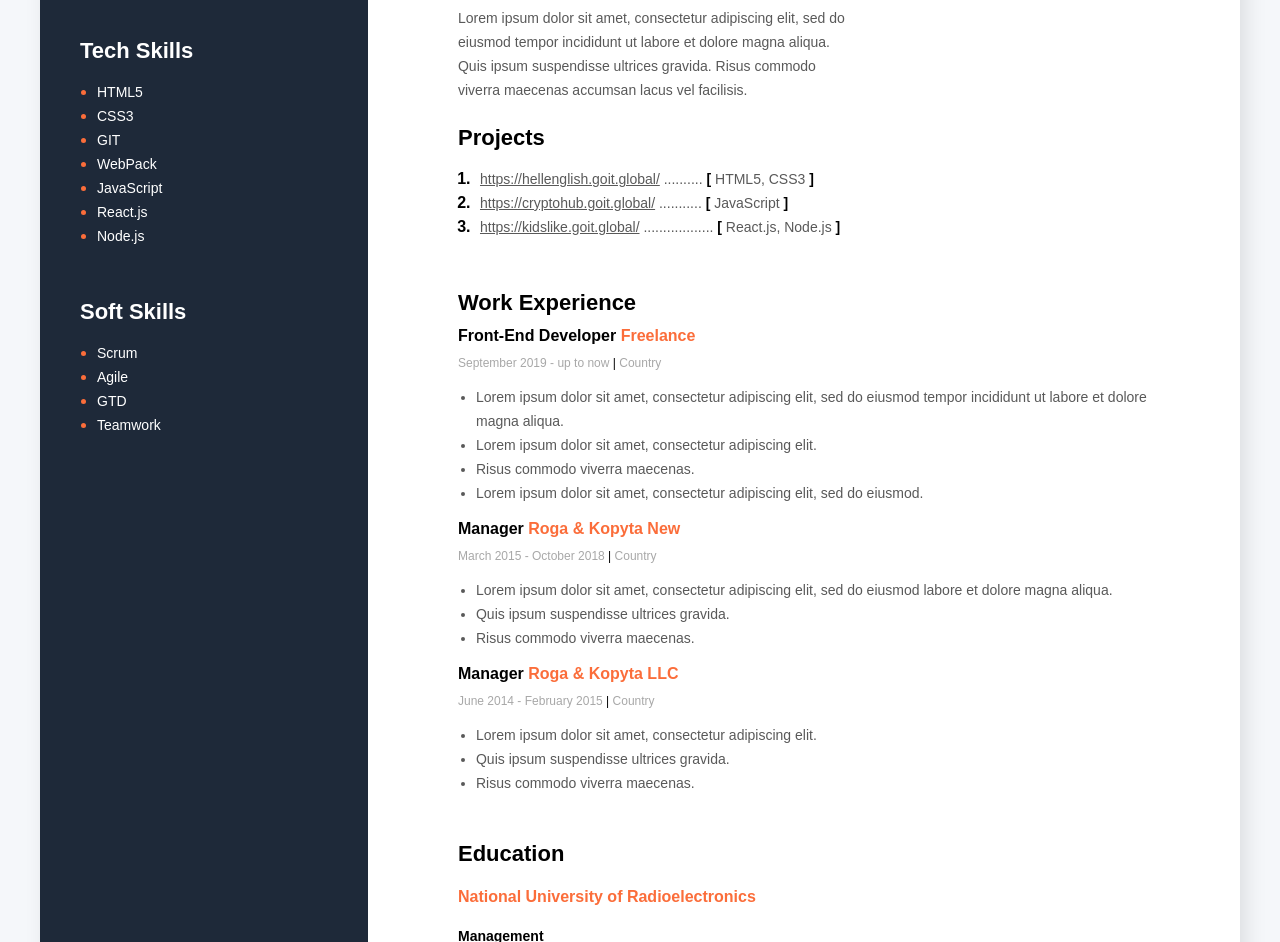
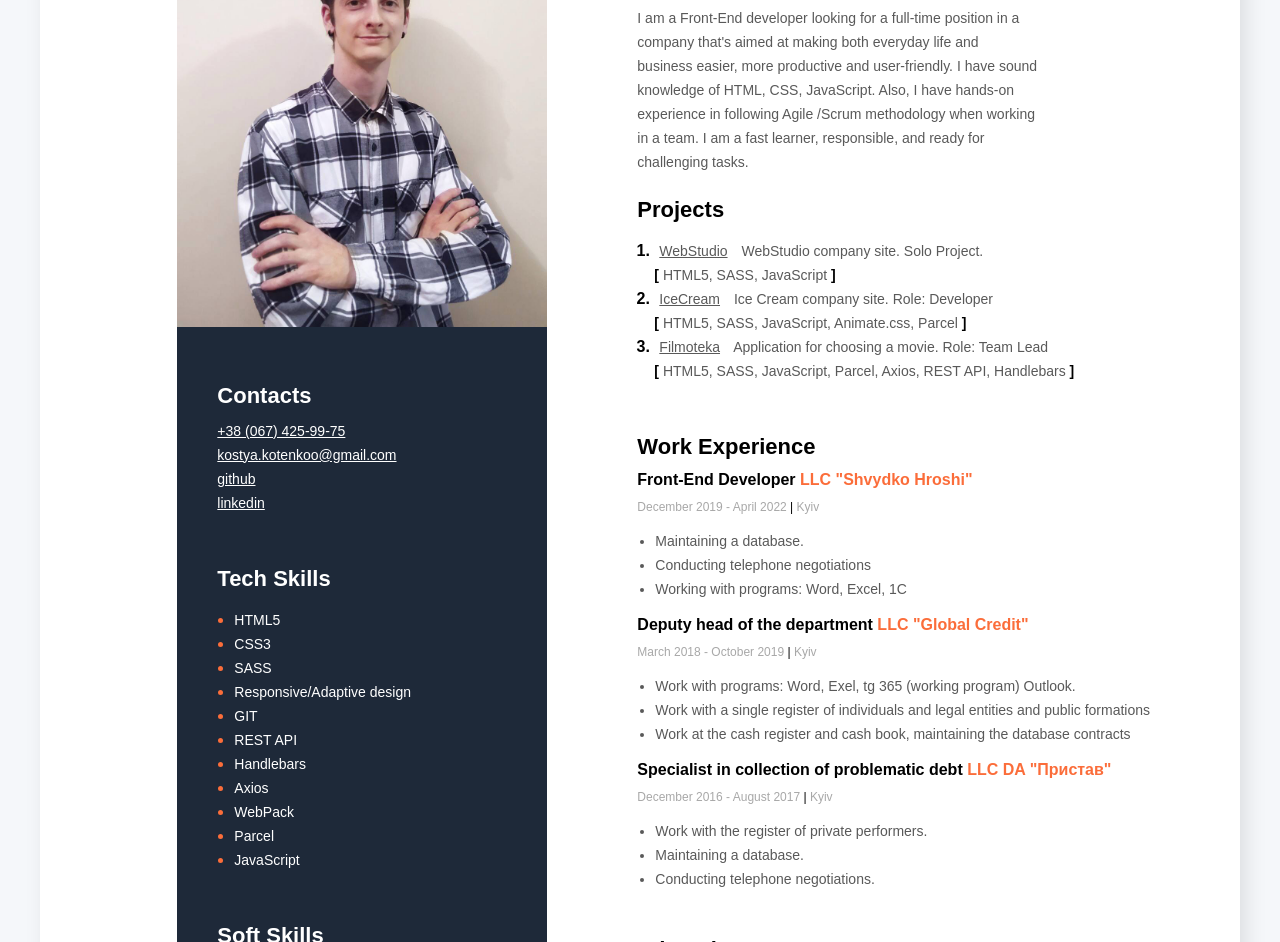
Before and after one commit to Konstantin-Kotenko/resume, a plain HTML site: page index.html in a window 1280 px wide. Shown: the part 246-1188 px from the top of the page. Drawn offline with nearby package versions, Linux system fonts and the light colour scheme.

Commit message:
edit resume

```diff
--- a/index.css
+++ b/index.css
@@ -83,6 +83,7 @@ body {
   font-size: 14px;
   line-height: 24px;
   color: #595959;
+  margin-right: 10px;
 }
 
 .my-projects-text {
@@ -228,7 +229,7 @@ body {
 }
 
 .contacts-section-link {
-  color: #565e6a;
+  color: #fff;
   font-style: normal;
   font-weight: normal;
   font-size: 14px;
--- a/index.html
+++ b/index.html
@@ -28,7 +28,14 @@
                 <h2 class="about-me-profession"> Front-End Developer</h2>
                 <h1 class="abaut-me-name">Konstantin Kotenko</h1>
 
-                <p class="abaut-me-description">Lorem ipsum dolor sit amet, consectetur adipiscing elit, sed do eiusmod tempor incididunt ut labore et dolore magna aliqua. Quis ipsum suspendisse ultrices gravida. Risus commodo viverra maecenas accumsan lacus vel facilisis.</p>
+                <p class="abaut-me-description">I am a Front-End developer looking for a full-time position in
+                    a company that's aimed at making both everyday
+                    life and business easier, more productive and user-friendly. I
+                    have sound knowledge of HTML, CSS, JavaScript.
+                    Also, I have hands-on experience in following Agile /Scrum
+                    methodology when working in a team. I am a fast learner,
+                    responsible, and ready for challenging tasks.
+                </p>
             </div>
 
             <!--My projects sections-->
@@ -37,24 +44,24 @@
 
                 <ol class="my-projects-list">
                     <li class="my-projects-item">
+                    <span class="my-projects-text">
+                    <a href="https://konstantin-kotenko.github.io/solo-project/" class="my-projects-link">WebStudio</a>
+                    <span>WebStudio company site. Solo Project.</span><br>
+                <span class="my-projects-bracket">[</span> HTML5, SASS, JavaScript <span class="my-projects-bracket">]</span>
+                    </span>
+                </li>
+                    <li class="my-projects-item">
                         <span class="my-projects-text">
-                            <a href="https://hellenglish.goit.global/" class="my-projects-link">https://hellenglish.goit.global/</a>
-                            ..........
-                            <span class="my-projects-bracket">[</span> HTML5, CSS3 <span class="my-projects-bracket">]</span>
+                            <a href="https://konstantin-kotenko.github.io/team-proj/" class="my-projects-link">IceCream</a>
+                            <span><span>  Ice Cream company site. Role: Developer</span><br></span>
+                            <span class="my-projects-bracket">[</span> HTML5, SASS, JavaScript, Animate.css, Parcel <span class="my-projects-bracket">]</span>
                     </span>
                     </li>
                 <li class="my-projects-item">
                     <span class="my-projects-text">
-                    <a href="https://cryptohub.goit.global/" class="my-projects-link">https://cryptohub.goit.global/</a>
-                    ...........
-                <span class="my-projects-bracket">[</span> JavaScript <span class="my-projects-bracket">]</span>
-                </li>
-                <li class="my-projects-item">
-                    <span class="my-projects-text">
-                    <a href="https://kidslike.goit.global/" class="my-projects-link">https://kidslike.goit.global/</a>
-                    ..................
-                <span class="my-projects-bracket">[</span> React.js, Node.js <span class="my-projects-bracket">]</span>
-                    </span>
+                    <a href="https://konstantin-kotenko.github.io/Filmoteka/" class="my-projects-link">Filmoteka</a>
+                  <span>  Application for choosing a movie. Role: Team Lead</span><br>
+                <span class="my-projects-bracket">[</span> HTML5, SASS, JavaScript, Parcel, Axios, REST API, Handlebars <span class="my-projects-bracket">]</span>
                 </li>
             </ol>
             </div>
@@ -65,47 +72,59 @@
             <!--Company 1-->
 
             <div class="my-work-experience-company-block">
-                <h4 class="my-work-experience-position">Front-End Developer <span class="my-work-experiense-company">Freelance</span> </h4>
-            <p class="my-work-experience-period">September 2019 - up to now   <span class="my-work-experience-divider">|</span>   Country</p>
+                <h4 class="my-work-experience-position">Front-End Developer <span class="my-work-experiense-company">LLC "Shvydko Hroshi"</span> </h4>
+            <p class="my-work-experience-period">December 2019 - April 2022   <span class="my-work-experience-divider">|</span>   Kyiv</p>
 
             <ul class="my-work-experience-duties">
-            <li class="projects-item-first">Lorem ipsum dolor sit amet, consectetur adipiscing elit, sed do eiusmod tempor incididunt ut labore et dolore magna aliqua.</li>
-            <li>Lorem ipsum dolor sit amet, consectetur adipiscing elit.</li>
-            <li>Risus commodo viverra maecenas. </li>
-            <li>Lorem ipsum dolor sit amet, consectetur adipiscing elit, sed do eiusmod.</li>
+            <li class="projects-item-first">Maintaining a database.</li>
+            <li>Conducting telephone negotiations</li>
+            <li>Working with programs:
+                Word, Excel, 1C
+            </li>
             </ul>
             </div>
             <!--Company 2-->
 
             <div>
-                <h4 class="my-work-experience-position">Manager <span class="my-work-experiense-company">Roga & Kopyta New</span></h4>
-            <p class="my-work-experience-period">March 2015 - October 2018   <span class="my-work-experience-divider">|</span>   Country</p>
+                <h4 class="my-work-experience-position">Deputy head of the department <span class="my-work-experiense-company">LLC "Global Credit"</span></h4>
+            <p class="my-work-experience-period">March 2018 - October 2019   <span class="my-work-experience-divider">|</span>   Kyiv</p>
 
             <ul class="my-work-experience-duties">
-            <li class="my-work-experience-duty">Lorem ipsum dolor sit amet, consectetur adipiscing elit, sed do eiusmod labore et dolore magna aliqua.</li>
-            <li class="my-work-experience-duty">Quis ipsum suspendisse ultrices gravida.</li>
-            <li class="my-work-experience-duty">Risus commodo viverra maecenas.</li>
+            <li class="my-work-experience-duty">Work with programs:
+                Word, Exel, tg 365 (working program) Outlook.
+            </li>
+            <li class="my-work-experience-duty">Work with a single register of individuals and legal entities
+                and public formations
+            </li>
+            <li class="my-work-experience-duty">Work at the cash register and cash book, maintaining the database
+                contracts
+            </li>
             </ul>
             </div>
             <!--Company 3-->
 
             <div class="my-work-experiense-section">
-                <h4 class="my-work-experiense-first">Manager <span class="my-work-experiense-company-first">Roga & Kopyta LLC</span></h4>
-            <p class="my-work-experience-time">June 2014 - February 2015   <span class="my-work-experience-stick">|</span>   Country</p>
+                <h4 class="my-work-experiense-first">Specialist in collection of problematic debt <span class="my-work-experiense-company-first">LLC DA "Пристав"</span></h4>
+            <p class="my-work-experience-time">December 2016 - August 2017   <span class="my-work-experience-stick">|</span>   Kyiv</p>
 
             <ul class="my-work-experience-dutie">
-            <li class="my-work-experience-return">Lorem ipsum dolor sit amet, consectetur adipiscing elit. </li>
-            <li class="my-work-experience-return">Quis ipsum suspendisse ultrices gravida.</li>
-            <li class="my-work-experience-return">Risus commodo viverra maecenas.</li>
+            <li class="my-work-experience-return">Work with the register of private performers. </li>
+            <li class="my-work-experience-return">Maintaining a database.</li>
+            <li class="my-work-experience-return">Conducting telephone negotiations.</li>
             </ul>
             </div>
 
             <!--My education section-->
                 <div>
                     <h3 class=main-contact-title>Education</h3>
-                    <h4><span class="my-work-experiense-company-first">National University of Radioelectronics</span></h4>
-                    <h4 class="my-education-p">Management</h4>
-                    <p class="my-work-experience-time">September 2009 - June 2014   <span class="my-work-experience-stick">|</span>   Country</p>
+                    <h4><span class="my-work-experiense-company-first">National Aviation University</span></h4>
+                    <h4 class="my-education-p">Accounting and Audit</h4>
+                    <p class="my-work-experience-time">September 2016 - June 2020   <span class="my-work-experience-stick">|</span> Kyiv</p>
+                </div>
+                <div>
+                    <h4><span class="my-work-experiense-company-first">Kyiv Transport and Economic College</span></h4>
+                    <h4 class="my-education-p">Accounting</h4>
+                    <p class="my-work-experience-time">September 2012 - June 2015   <span class="my-work-experience-stick">|</span> Kyiv</p>
                 </div>
         </div>
 
@@ -113,18 +132,22 @@
 
             <!-- sidebar section -->
         <aside class="sidebar-section">
-            <img width="370" src="img/23456.png" alt="my photo">
+            <img width="370" src="./img/photo1622910321.jpeg" alt="my photo">
 
             <!-- contacts section -->
             <div class="contacts-section">
                 <h3 class="sidebar-title">Contacts</h3>
                 <div>
-                   <span class="contacts-section-type">C:</span>
-                   <a class="contacts-section-link" href="tel:+77777777777">+7 777 777 77 77</a>
+                   <a class="contacts-section-link" href="tel:+77777777777">+38 (067) 425-99-75</a>
                 </div>
                 <div>
-                   <span class="contacts-section-type">E:</span>
-                   <a class="contacts-section-link" href="mailto:chornyiav@gmail.com">chornyiav@gmail.com</a>
+                   <a class="contacts-section-link" href="mailto:kostya.kotenkoo@gmail.com">kostya.kotenkoo@gmail.com</a>
+                </div>
+                <div>
+                   <a class="contacts-section-link" href="https://github.com/Konstantin-Kotenko">github</a>
+                </div>
+                <div>
+                    <a class="contacts-section-link" href="https://www.linkedin.com/in/konstantin-kotenko/">linkedin</a>
                 </div>
             </div>
 
@@ -134,11 +157,15 @@
                 <ul class="tech-skill-list">
                    <li class="tech-skills-items"> <span class="tech-skills-items-text">HTML5</span></li>
                    <li class="tech-skills-items"> <span class="tech-skills-items-text">CSS3</span></li>
+                   <li class="tech-skills-items"> <span class="tech-skills-items-text">SASS</span></li>
+                   <li class="tech-skills-items"> <span class="tech-skills-items-text">Responsive/Adaptive design</span></li>
                    <li class="tech-skills-items"> <span class="tech-skills-items-text">GIT</span></li>
+                   <li class="tech-skills-items"> <span class="tech-skills-items-text">REST API</span></li>
+                   <li class="tech-skills-items"> <span class="tech-skills-items-text">Handlebars</span></li>
+                   <li class="tech-skills-items"> <span class="tech-skills-items-text">Axios</span></li>
                    <li class="tech-skills-items"> <span class="tech-skills-items-text">WebPack</span></li>
+                   <li class="tech-skills-items"> <span class="tech-skills-items-text">Parcel</span></li>
                    <li class="tech-skills-items"> <span class="tech-skills-items-text">JavaScript</span></li>
-                   <li class="tech-skills-items"> <span class="tech-skills-items-text">React.js</span></li>
-                   <li class="tech-skills-items"> <span class="tech-skills-items-text">Node.js</span></li>
                 </ul>
             </div>
 
@@ -150,6 +177,16 @@
                    <li class="soft-skill-item"><span class="soft-skill-item-text">Agile</span></li>
                    <li class="soft-skill-item"><span class="soft-skill-item-text">GTD</span></li>
                    <li class="soft-skill-item"><span class="soft-skill-item-text">Teamwork</span></li>
+                   <li class="soft-skill-item"><span class="soft-skill-item-text">Reliable</span></li>
+                   <li class="soft-skill-item"><span class="soft-skill-item-text">Responsible</span></li>
+                </ul>
+            </div>
+            <div class="soft-skill-section">
+                <h3 class="sidebar-title">Language Skills</h3>
+                <ul class="soft-skill-list">
+                   <li class="soft-skill-item"><span class="soft-skill-item-text">Ukrainian-native</span></li>
+                   <li class="soft-skill-item"><span class="soft-skill-item-text">Russian-native</span></li>
+                   <li class="soft-skill-item"><span class="soft-skill-item-text">English-Elementary</span></li>
                 </ul>
             </div>
         </aside>
```
Also changed, not shown: img/photo1622910321.jpeg (added).
